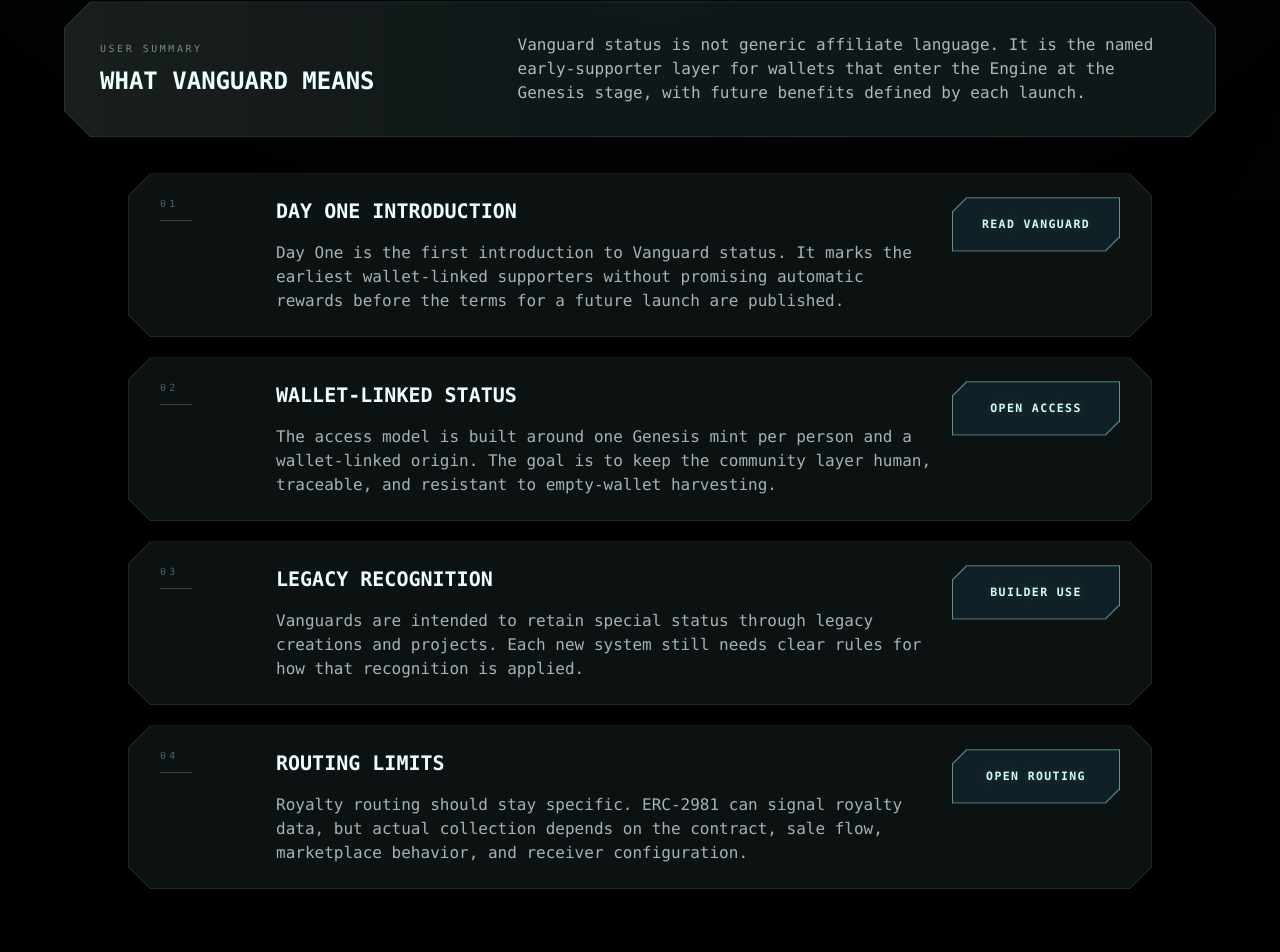
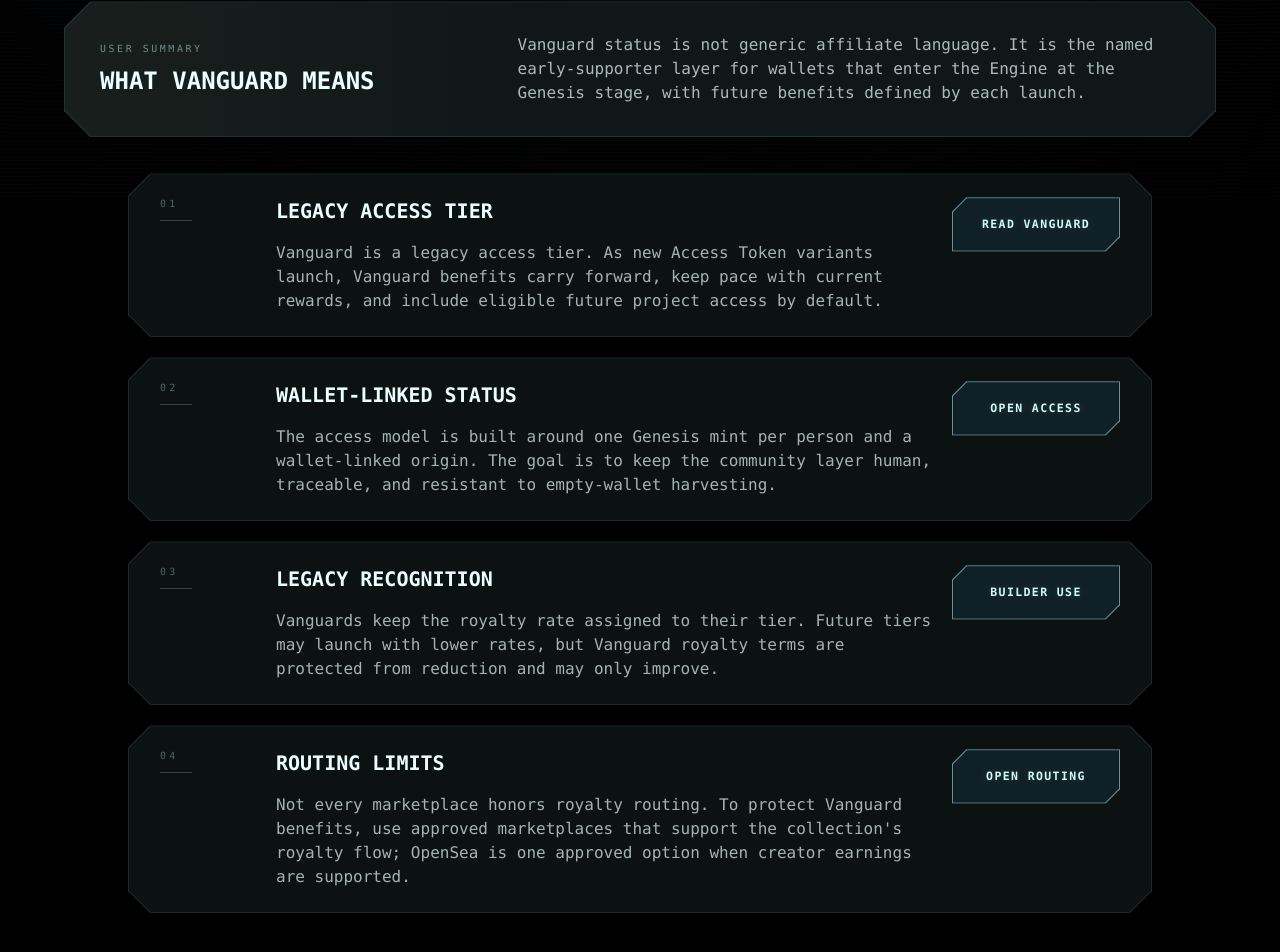
Before and after one commit to 477heat/sovereign-portal, a Next.js app: page /vanguard in a window 1280 px wide. Shown: the part 600-1552 px from the top of the page. Built offline with nearby package versions, Linux system fonts and the light colour scheme.

Commit message:
Update Vanguard benefit wording

```diff
--- a/app/vanguard/page.tsx
+++ b/app/vanguard/page.tsx
@@ -32,8 +32,8 @@ const policyPanels = [
   {
     id: "day-one",
     number: "01",
-    title: "Day One Introduction",
-    body: "Day One is the first introduction to Vanguard status. It marks the earliest wallet-linked supporters without promising automatic rewards before the terms for a future launch are published.",
+    title: "Legacy Access Tier",
+    body: "Vanguard is a legacy access tier. As new Access Token variants launch, Vanguard benefits carry forward, keep pace with current rewards, and include eligible future project access by default.",
     link: { href: "/whitepaper#vanguard", label: "Read Vanguard" },
   },
   {
@@ -47,14 +47,14 @@ const policyPanels = [
     id: "legacy",
     number: "03",
     title: "Legacy Recognition",
-    body: "Vanguards are intended to retain special status through legacy creations and projects. Each new system still needs clear rules for how that recognition is applied.",
+    body: "Vanguards keep the royalty rate assigned to their tier. Future tiers may launch with lower rates, but Vanguard royalty terms are protected from reduction and may only improve.",
     link: { href: "/economics#developer-access", label: "Builder Use" },
   },
   {
     id: "royalty-routing",
     number: "04",
     title: "Routing Limits",
-    body: "Royalty routing should stay specific. ERC-2981 can signal royalty data, but actual collection depends on the contract, sale flow, marketplace behavior, and receiver configuration.",
+    body: "Not every marketplace honors royalty routing. To protect Vanguard benefits, use approved marketplaces that support the collection's royalty flow; OpenSea is one approved option when creator earnings are supported.",
     link: { href: "/economics#royalty-routing", label: "Open Routing" },
   },
 ];
```
